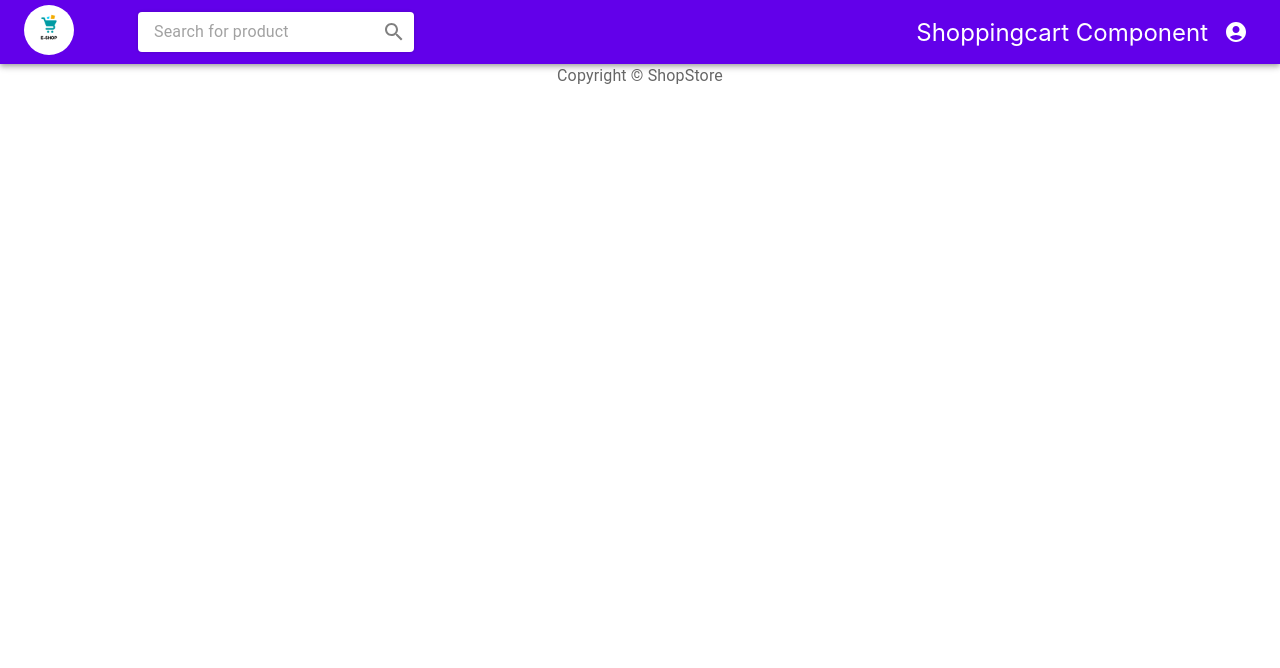
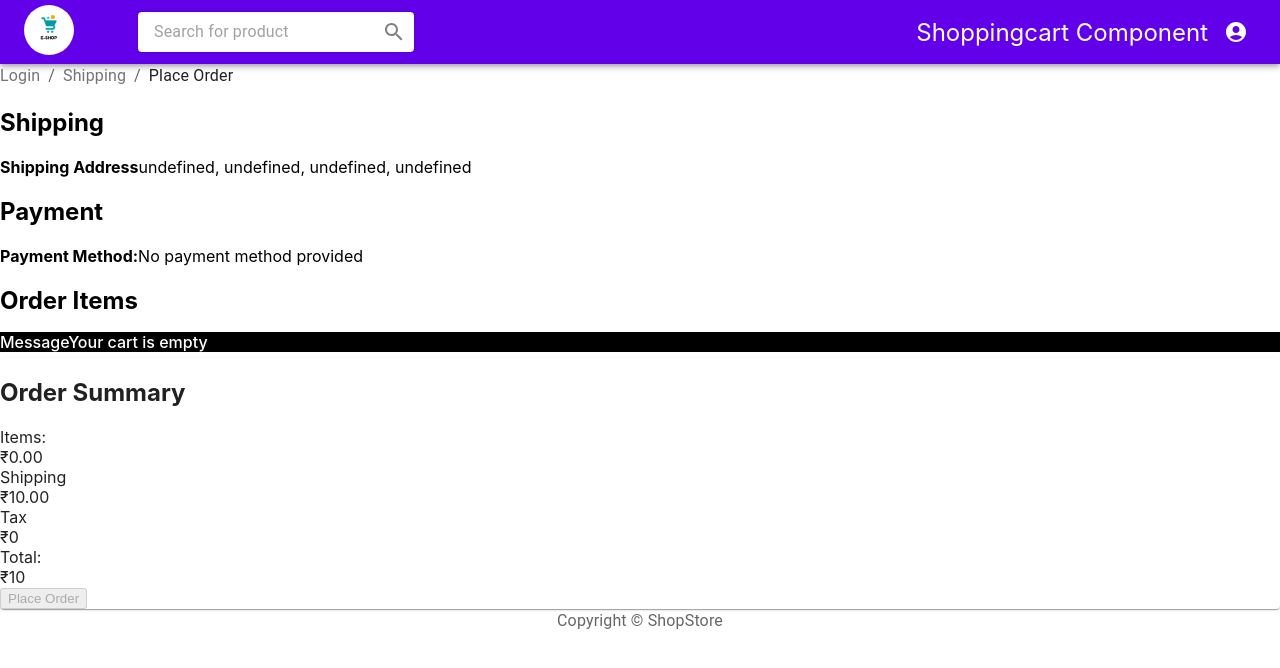
Before and after one commit to Komal6627/Ecommerce_Project, a React (Create React App) app in the folder frontend/: page /placeorder in a window 1280 px wide. Shown: the top 668 px of the page. Built offline with nearby package versions, Linux system fonts and the light colour scheme.

Commit message:
Fixed the issue of Placeorder

```diff
--- a/frontend/src/App.js
+++ b/frontend/src/App.js
@@ -10,6 +10,8 @@ import Cart from './pages/Cart';
 import Product from './pages/Product';
 import Shipping from './pages/Shipping';
 import Order from './pages/Order';
+import PlaceOrder from './pages/PlaceOrder';
+import CheckoutSteps from './components/CheckoutSteps';
 
 
 
@@ -31,6 +33,8 @@ const App = () => {
                         <Route path='/product/:id' Component={Product}></Route>
                         <Route path='/shipping' Component={Shipping}></Route>
                         <Route path="/orderDetail" Component={Order} />
+                        <Route path='/placeorder' Component={PlaceOrder}></Route>
+                        <Route path='/check' Component={CheckoutSteps}/>
                    </Routes>
                 </main>
             </Container>
--- a/frontend/src/mocks/product.js
+++ b/frontend/src/mocks/product.js
@@ -34,7 +34,7 @@ class ProductAPI{
                 }
             }
 
-            const {data} = await axios.post(`/api/product/${productId}/review/`, review, config);
+            const {data} = await axios.post(`/api/products/${productId}/reviews/`, review, config);
 
             return data;
 
--- a/frontend/src/pages/PlaceOrder.js
+++ b/frontend/src/pages/PlaceOrder.js
@@ -1,62 +1,74 @@
-import { useDispatch, useSelector } from "react-redux"
-import { useNavigate } from "react-router-dom";
+import { useDispatch, useSelector } from "react-redux";
+import { Link, useNavigate } from "react-router-dom";
 import { createOrder } from "../redux/slices/orderSlice";
 import CheckoutSteps from "../components/CheckoutSteps";
-import { Button, Col, ListGroup, Row } from "react-bootstrap";
+import { Button, Col, ListGroup, Row, Image } from "react-bootstrap";
 import Message from "../components/Message";
 import { Card } from "@mui/material";
+import { useEffect } from "react";
 
-const PlaceOrder = () =>{
+const PlaceOrder = () => {
   const dispatch = useDispatch();
-    const navigate = useNavigate()
+  const navigate = useNavigate();
   const order = useSelector((state) => state.order);
   const { orderDetails, loading, error } = order;
-    const cart = useSelector((state) => state.order);
-    console.log(cart);
+  const cart = useSelector((state) => state.cart);
+  console.log("Cart:",cart);
+
+
 
   //Price Calculation
   const itemsPrice = cart.cartItems.reduce(
-        (acc, item) => acc + item.price * item.qty, 0
+    (acc, item) => acc + item.price * item.qty,
+    0
   );
 
   const shippingPrice = itemsPrice > 100 ? 0 : 10;
 
   const taxPrice = Number((0.082 * itemsPrice).toFixed(2));
 
-    const totalPrice = (
-        Number(itemsPrice) + Number(shippingPrice) + Number(taxPrice).toFixed(2)
-    )
+  const totalPrice = Number(itemsPrice) + shippingPrice + Number(taxPrice);
 
+   useEffect(() => {
         if (!cart.paymentMethod) {
-        navigate("/payment")
+          navigate("/payment");
         }
-
+      }, [cart.paymentMethod, navigate]);
   const data = {
     orderItems: cart.cartItems,
     shippingAddress: cart.shippingAddress,
     paymentMethod: cart.paymentMethod,
     itemsPrice: itemsPrice.toFixed(2).toString(),
     taxPrice: taxPrice.toFixed(2).toString(),
-        totalPrice: totalPrice.toString()
+    totalPrice: totalPrice.toString(),
   };
-    // console.log(data);
+  console.log("data:",data);
 
-    const PlaceOrder = () => {
-        dispatch(createOrder(data)).then(() => {
+
+  console.log("PlaceOrderHandler Prev");
+  const placeOrderHandler = () => {
+    console.log("PlaceOrderHandler starts");
+    dispatch(createOrder(data))
+      .then(() => {
         setTimeout(() => {
-                console.log(orderDetails);
-                navigate('/orderDetail')
+          console.log("Order Details:",orderDetails);
+          navigate("/orderDetail");
         }, 1000);
       })
       .catch((error) => {
+            console.log("Error of placeOrderHandler:",error);
         //Handle any error that occured during order creation
       });
+    };
+    console.log("PlaceOrderHandler ends");
 
-    }
+  const ErrorFallback = ({ error }) => (
+    <Message variant="danger">{error.message}</Message>
+  );
 
-    return(
+  return (
     <div>
-            <CheckoutSteps step1 step2 step3 step4/>
+      <CheckoutSteps step1 step2 step3 step4 />
       <Row>
         <Col md={8}>
           <ListGroup variant="flush">
@@ -64,43 +76,51 @@ const PlaceOrder = () =>{
               <h2>Shipping</h2>
               <p>
                 <strong>Shipping Address</strong>
-                                {cart.shippingAddress.address}, {cart.shippingAddress.city},{" "}
-                                {cart.shippingAddress.postalCode},{" "}
-                                {cart.shippingAddress.country}
+                {cart.shippingAddress
+                  ? `${cart.shippingAddress.address}, ${cart.shippingAddress.city}, ${cart.shippingAddress.postalCode}, ${cart.shippingAddress.country}`
+                  : "No shipping address provided"}
               </p>
             </ListGroup.Item>
             <ListGroup.Item>
               <h2>Payment</h2>
               <p>
                 <strong>Payment Method:</strong>
-                                {cart.paymentMethod}
+                {typeof cart.paymentMethod === "string"
+                  ? cart.paymentMethod
+                  : "No payment method provided"}
               </p>
             </ListGroup.Item>
             <ListGroup.Item>
               <h2>Order Items</h2>
-                            {
-                                cart.cartItems.length === 0 ? (
+              {cart.cartItems.length === 0 ? (
                 <Message variant="info">Your cart is empty </Message>
-                                ): (
+              ) : (
                 <ListGroup variant="flush">
-                                        {cart.cartItems.map((item, index) => {
+                  {cart.cartItems.map((item, index) => (
                     <ListGroup.Item key={index}>
                       <Row>
                         <Col md={1}>
-                                                        <Image src={item.image} alt={item.name} fluid rounded/>
+                          <Image
+                            src={item.image}
+                            alt={item.name}
+                            fluid
+                            rounded
+                          />
                         </Col>
                         <Col>
-                                                        <Link to={`/product${item.product}`}>{item.name}</Link>
+                          <Link to={`/product/${item.product}`}>
+                            {item.name}
+                          </Link>
                         </Col>
                         <Col md={4}>
-                                                        {item.qty} X ₹{item.price} {(item.qty * item.price).toFixed(2)}
+                          {item.qty} X ₹{item.price}{" "}
+                          {(item.qty * item.price).toFixed(2)}
                         </Col>
                       </Row>
                     </ListGroup.Item>
-                                        })}
+                  ))}
                 </ListGroup>
-                                )
-                            }
+              )}
             </ListGroup.Item>
           </ListGroup>
         </Col>
@@ -136,18 +156,24 @@ const PlaceOrder = () =>{
                 </Row>
               </ListGroup.Item>
               <ListGroup.Item>
-                                {error && <Message variant="danger">{error}</Message>}
+              {error ? <ErrorFallback error={error} /> : null}
               </ListGroup.Item>
               <ListGroup.Item>
-                                <Button type="button" className="w-100" disabled={cart.cartItems.length === 0} onClick={PlaceOrder}>Place Order</Button>
+                <Button
+                  type="button"
+                  className="w-100"
+                  disabled={cart.cartItems.length === 0}
+                  onClick={placeOrderHandler}
+                >
+                  Place Order
+                </Button>
               </ListGroup.Item>
             </ListGroup>
           </Card>
         </Col>
-
       </Row>
     </div>
-    )
-}
+  );
+};
 
-export default PlaceOrder
+export default PlaceOrder;
```
Also changed, not shown: frontend/src/components/CheckoutSteps.js (+2 -14 lines), 1 other file (tests, documents, lock files or other folders). Lines whose indentation alone changed are shown as unchanged.
